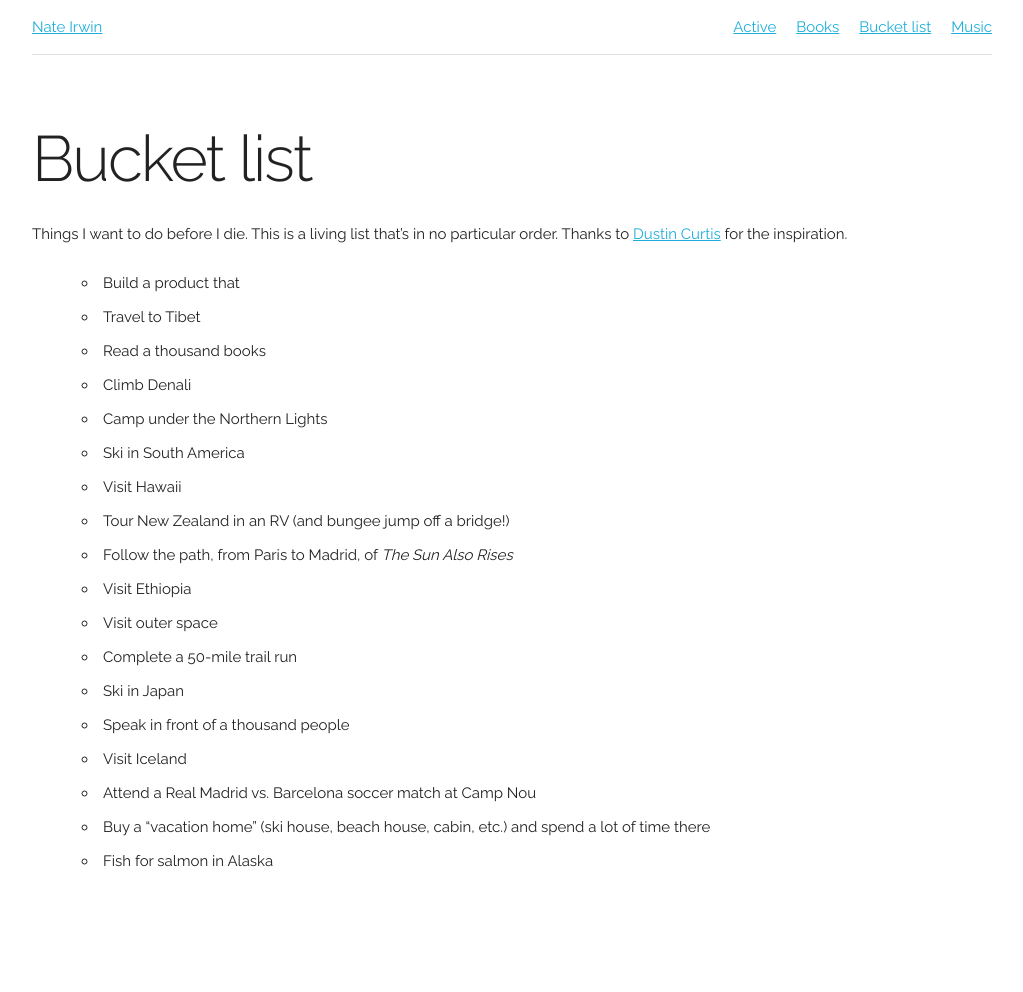
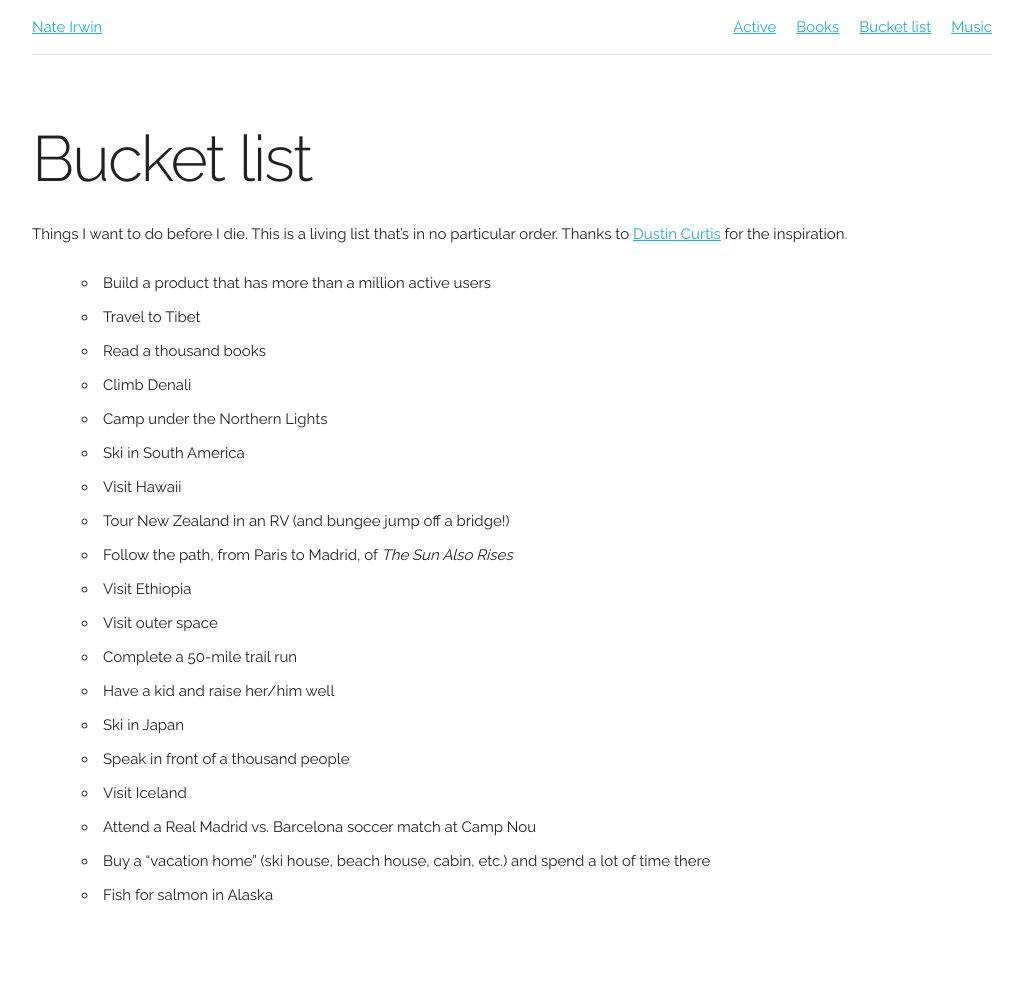
Before and after one commit to irwin-xyz/nate-irwin-xyz, a Jekyll site: the page built from bucket-list/index.md, in a window 1280 px wide. Shown: the whole page, without its empty margins (128-1151 px from the left). Built offline with Jekyll 4.4.1, drawn with Linux system fonts in a browser that asks for light colours; our own code applies the rules of GitHub Pages for plain Markdown files; before the commit the page ends 958 px from its top, so only the background shows below that.

Commit message:
Add a new item

```diff
--- a/bucket-list/index.md
+++ b/bucket-list/index.md
@@ -6,7 +6,7 @@ layout: default
 
 Things I want to do before I die. This is a living list that's in no particular order. Thanks to [Dustin Curtis](https://dcurt.is/bucket-list) for the inspiration.
 
-- Build a product that
+- Build a product that has more than a million active users
 - Travel to Tibet
 - Read a thousand books
 - Climb Denali
@@ -18,6 +18,7 @@ Things I want to do before I die. This is a living list that's in no particular
 - Visit Ethiopia
 - Visit outer space
 - Complete a 50-mile trail run
+- Have a kid and raise her/him well
 - Ski in Japan
 - Speak in front of a thousand people
 - Visit Iceland
```
